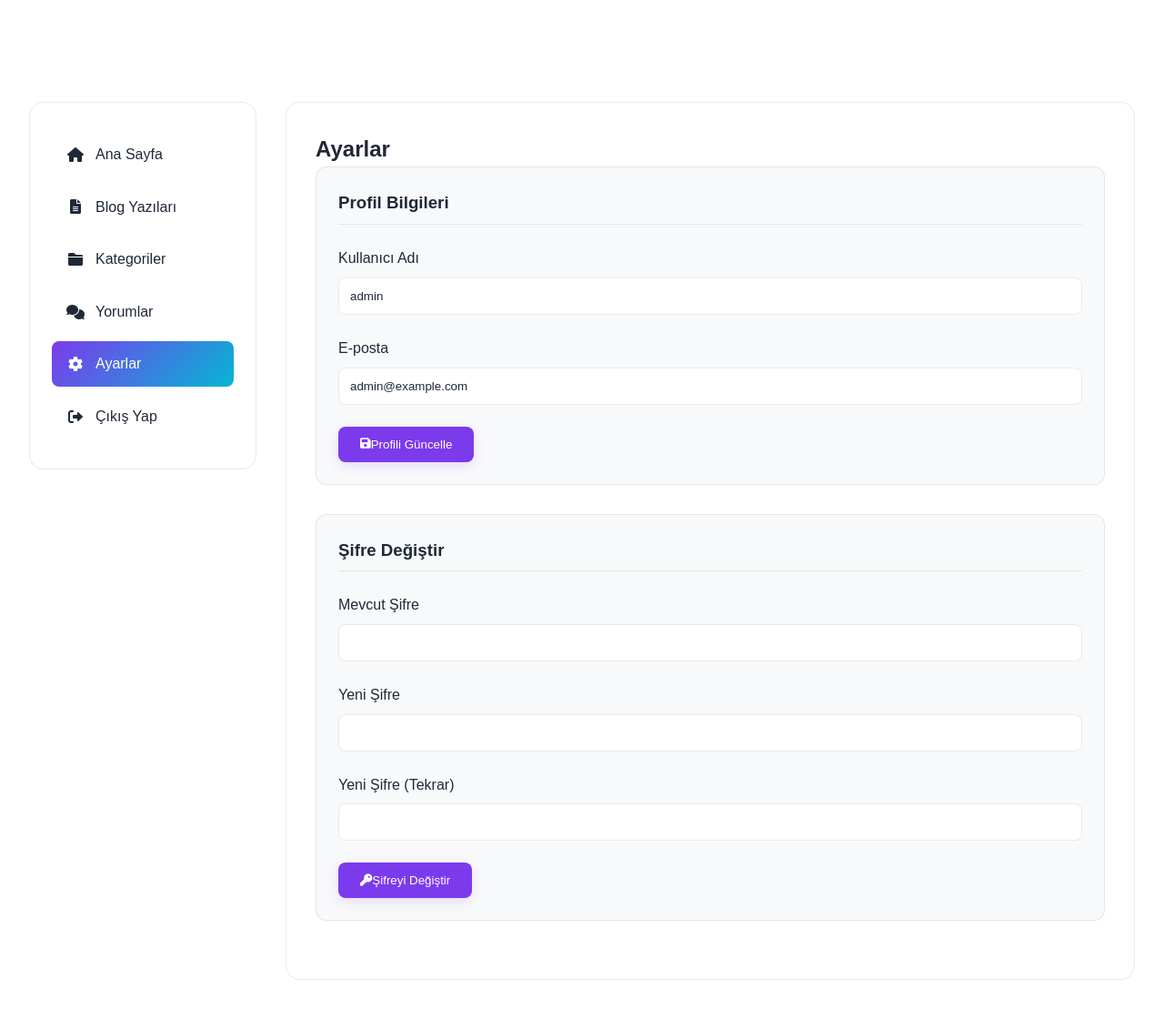
After one commit to doganayurgupluoglu/doganaylab, a PHP site: page /admin/settings.php in a window 1280 px wide. The commit adds this page. Shown: the whole page at 91% size. Run offline with PHP 8.4, Linux system fonts and the light colour scheme; a user stored in the database is signed in; data comes from the database, SQL or seed files in the repository.

Commit message:
yenilendik

```diff
--- /dev/null
+++ b/admin/settings.php
@@ -0,0 +1,315 @@
+<?php
+session_start();
+
+// Kullanıcı giriş yapmamışsa login sayfasına yönlendir
+if(!isset($_SESSION["loggedin"]) || $_SESSION["loggedin"] !== true){
+    header("location: index.php");
+    exit;
+}
+
+require_once "config.php";
+
+// Şifre değiştirme işlemi
+if($_SERVER["REQUEST_METHOD"] == "POST" && isset($_POST["change_password"])){
+    $current_password = trim($_POST["current_password"]);
+    $new_password = trim($_POST["new_password"]);
+    $confirm_password = trim($_POST["confirm_password"]);
+    $password_err = "";
+
+    // Mevcut şifreyi kontrol et
+    $sql = "SELECT password FROM users WHERE id = ?";
+    if($stmt = mysqli_prepare($conn, $sql)){
+        mysqli_stmt_bind_param($stmt, "i", $_SESSION["id"]);
+        if(mysqli_stmt_execute($stmt)){
+            mysqli_stmt_store_result($stmt);
+            if(mysqli_stmt_num_rows($stmt) == 1){
+                mysqli_stmt_bind_result($stmt, $hashed_password);
+                if(mysqli_stmt_fetch($stmt)){
+                    if(!password_verify($current_password, $hashed_password)){
+                        $password_err = "Mevcut şifre yanlış.";
+                    }
+                }
+            }
+        }
+        mysqli_stmt_close($stmt);
+    }
+
+    // Yeni şifreleri kontrol et
+    if(empty($password_err) && $new_password != $confirm_password){
+        $password_err = "Yeni şifreler eşleşmiyor.";
+    }
+
+    // Şifreyi güncelle
+    if(empty($password_err)){
+        $sql = "UPDATE users SET password = ? WHERE id = ?";
+        if($stmt = mysqli_prepare($conn, $sql)){
+            $hashed_password = password_hash($new_password, PASSWORD_DEFAULT);
+            mysqli_stmt_bind_param($stmt, "si", $hashed_password, $_SESSION["id"]);
+            if(mysqli_stmt_execute($stmt)){
+                $success_message = "Şifreniz başarıyla güncellendi.";
+            } else{
+                $password_err = "Bir hata oluştu.";
+            }
+            mysqli_stmt_close($stmt);
+        }
+    }
+}
+
+// Profil güncelleme işlemi
+if($_SERVER["REQUEST_METHOD"] == "POST" && isset($_POST["update_profile"])){
+    $email = trim($_POST["email"]);
+    $profile_err = "";
+
+    if(empty($profile_err)){
+        $sql = "UPDATE users SET email = ? WHERE id = ?";
+        if($stmt = mysqli_prepare($conn, $sql)){
+            mysqli_stmt_bind_param($stmt, "si", $email, $_SESSION["id"]);
+            if(mysqli_stmt_execute($stmt)){
+                $success_message = "Profiliniz başarıyla güncellendi.";
+            } else{
+                $profile_err = "Bir hata oluştu.";
+            }
+            mysqli_stmt_close($stmt);
+        }
+    }
+}
+
+// Kullanıcı bilgilerini getir
+$sql = "SELECT * FROM users WHERE id = ?";
+if($stmt = mysqli_prepare($conn, $sql)){
+    mysqli_stmt_bind_param($stmt, "i", $_SESSION["id"]);
+    if(mysqli_stmt_execute($stmt)){
+        $result = mysqli_stmt_get_result($stmt);
+        $user = mysqli_fetch_assoc($result);
+    }
+    mysqli_stmt_close($stmt);
+}
+?>
+
+<!DOCTYPE html>
+<html lang="tr">
+<head>
+    <meta charset="UTF-8">
+    <meta name="viewport" content="width=device-width, initial-scale=1.0">
+    <title>Ayarlar - Admin Panel</title>
+    <link rel="stylesheet" href="../style.css">
+    <link href="https://fonts.googleapis.com/css2?family=Inter:wght@400;500;600;700&display=swap" rel="stylesheet">
+    <link rel="stylesheet" href="https://cdnjs.cloudflare.com/ajax/libs/font-awesome/6.0.0/css/all.min.css">
+    <style>
+        body {
+            margin: 0;
+            padding: 0;
+            min-height: 100vh;
+            background: var(--bg);
+            color: var(--text);
+        }
+
+        .dashboard-container {
+            display: grid;
+            grid-template-columns: 250px 1fr;
+            gap: 2rem;
+            margin-top: 80px;
+            min-height: calc(100vh - 80px);
+            padding: 2rem;
+            max-width: 1800px;
+            margin-left: auto;
+            margin-right: auto;
+        }
+
+        .sidebar {
+            background: var(--card-bg);
+            border-radius: 16px;
+            padding: 1.5rem;
+            border: 1px solid var(--border);
+            height: fit-content;
+            position: sticky;
+            top: 100px;
+        }
+
+        .sidebar-menu {
+            list-style: none;
+            padding: 0;
+            margin: 0;
+        }
+
+        .sidebar-menu li {
+            margin: 0.5rem 0;
+        }
+
+        .sidebar-menu a {
+            display: flex;
+            align-items: center;
+            padding: 0.75rem 1rem;
+            color: var(--text);
+            text-decoration: none;
+            border-radius: 8px;
+            transition: all 0.3s ease;
+        }
+
+        .sidebar-menu a:hover {
+            background: var(--hover);
+            color: var(--primary);
+        }
+
+        .sidebar-menu a.active {
+            background: var(--gradient-primary);
+            color: var(--bg);
+        }
+
+        .sidebar-menu i {
+            margin-right: 0.75rem;
+            width: 20px;
+            text-align: center;
+        }
+
+        .main-content {
+            background: var(--card-bg);
+            border-radius: 16px;
+            padding: 2rem;
+            border: 1px solid var(--border);
+        }
+
+        .settings-section {
+            margin-bottom: 2rem;
+            padding: 1.5rem;
+            background: var(--surface);
+            border-radius: 12px;
+            border: 1px solid var(--border);
+        }
+
+        .settings-section h3 {
+            margin-top: 0;
+            margin-bottom: 1.5rem;
+            padding-bottom: 0.5rem;
+            border-bottom: 1px solid var(--border);
+        }
+
+        .form-group {
+            margin-bottom: 1.5rem;
+        }
+
+        .form-group label {
+            display: block;
+            margin-bottom: 0.5rem;
+            color: var(--text);
+        }
+
+        .form-group input {
+            width: 100%;
+            padding: 0.75rem;
+            border: 1px solid var(--border);
+            border-radius: 8px;
+            background: var(--bg);
+            color: var(--text);
+        }
+
+        .form-group input:focus {
+            outline: none;
+            border-color: var(--primary);
+        }
+
+        .btn {
+            padding: 0.75rem 1.5rem;
+            border-radius: 8px;
+            border: none;
+            cursor: pointer;
+            font-weight: 500;
+            transition: all 0.3s ease;
+        }
+
+        .btn-primary {
+            background: var(--primary);
+            color: var(--bg);
+        }
+
+        .btn:hover {
+            transform: translateY(-2px);
+            box-shadow: var(--shadow-lg);
+        }
+
+        .alert {
+            padding: 1rem;
+            border-radius: 8px;
+            margin-bottom: 1rem;
+        }
+
+        .alert-success {
+            background: var(--primary);
+            color: var(--bg);
+        }
+
+        .alert-danger {
+            background: #dc2626;
+            color: white;
+        }
+    </style>
+</head>
+<body>
+    <div class="dashboard-container">
+        <aside class="sidebar">
+            <ul class="sidebar-menu">
+                <li><a href="dashboard.php"><i class="fas fa-home"></i>Ana Sayfa</a></li>
+                <li><a href="posts.php"><i class="fas fa-file-alt"></i>Blog Yazıları</a></li>
+                <li><a href="categories.php"><i class="fas fa-folder"></i>Kategoriler</a></li>
+                <li><a href="comments.php"><i class="fas fa-comments"></i>Yorumlar</a></li>
+                <li><a href="settings.php" class="active"><i class="fas fa-cog"></i>Ayarlar</a></li>
+                <li><a href="logout.php"><i class="fas fa-sign-out-alt"></i>Çıkış Yap</a></li>
+            </ul>
+        </aside>
+
+        <main class="main-content">
+            <h2>Ayarlar</h2>
+
+            <?php
+            if(isset($success_message)){
+                echo '<div class="alert alert-success">' . $success_message . '</div>';
+            }
+            if(isset($password_err) && !empty($password_err)){
+                echo '<div class="alert alert-danger">' . $password_err . '</div>';
+            }
+            if(isset($profile_err) && !empty($profile_err)){
+                echo '<div class="alert alert-danger">' . $profile_err . '</div>';
+            }
+            ?>
+
+            <div class="settings-section">
+                <h3>Profil Bilgileri</h3>
+                <form method="post">
+                    <div class="form-group">
+                        <label>Kullanıcı Adı</label>
+                        <input type="text" value="<?php echo htmlspecialchars($user['username']); ?>" disabled>
+                    </div>
+                    <div class="form-group">
+                        <label>E-posta</label>
+                        <input type="email" name="email" value="<?php echo htmlspecialchars($user['email']); ?>">
+                    </div>
+                    <button type="submit" name="update_profile" class="btn btn-primary">
+                        <i class="fas fa-save"></i> Profili Güncelle
+                    </button>
+                </form>
+            </div>
+
+            <div class="settings-section">
+                <h3>Şifre Değiştir</h3>
+                <form method="post">
+                    <div class="form-group">
+                        <label>Mevcut Şifre</label>
+                        <input type="password" name="current_password" required>
+                    </div>
+                    <div class="form-group">
+                        <label>Yeni Şifre</label>
+                        <input type="password" name="new_password" required>
+                    </div>
+                    <div class="form-group">
+                        <label>Yeni Şifre (Tekrar)</label>
+                        <input type="password" name="confirm_password" required>
+                    </div>
+                    <button type="submit" name="change_password" class="btn btn-primary">
+                        <i class="fas fa-key"></i> Şifreyi Değiştir
+                    </button>
+                </form>
+            </div>
+        </main>
+    </div>
+</body>
+</html>
--- a/index.html
+++ b/index.html
@@ -10,9 +10,6 @@
 </head>
 <body>
     <header class="header">
-        <div class="logo">
-            <img src="logo.png" alt="Doganay Lab Logo">
-        </div>
         <nav class="menu">
             <ul>
                 <li><a href="index.html" class="active"><i class="fas fa-home"></i>Ana Sayfa</a></li>
--- a/kaynaklar.html
+++ b/kaynaklar.html
@@ -10,9 +10,7 @@
 </head>
 <body>
     <header class="header">
-        <div class="logo">
-            <img src="logo.png" alt="Doganay Lab Logo">
-        </div>
+
         <nav class="menu">
             <ul>
                 <li><a href="index.html"><i class="fas fa-home"></i>Ana Sayfa</a></li>
--- a/notlar.html
+++ b/notlar.html
@@ -10,9 +10,7 @@
 </head>
 <body>
     <header class="header">
-        <div class="logo">
-            <img src="logo.png" alt="Doganay Lab Logo">
-        </div>
+
         <nav class="menu">
             <ul>
                 <li><a href="index.html"><i class="fas fa-home"></i>Ana Sayfa</a></li>
```
Also changed, not shown: admin/add_post.php (+11 -0 lines), admin/categories.php (+11 -0 lines), admin/comments.php (added, +266 -0 lines), admin/posts.php (+11 -0 lines).
